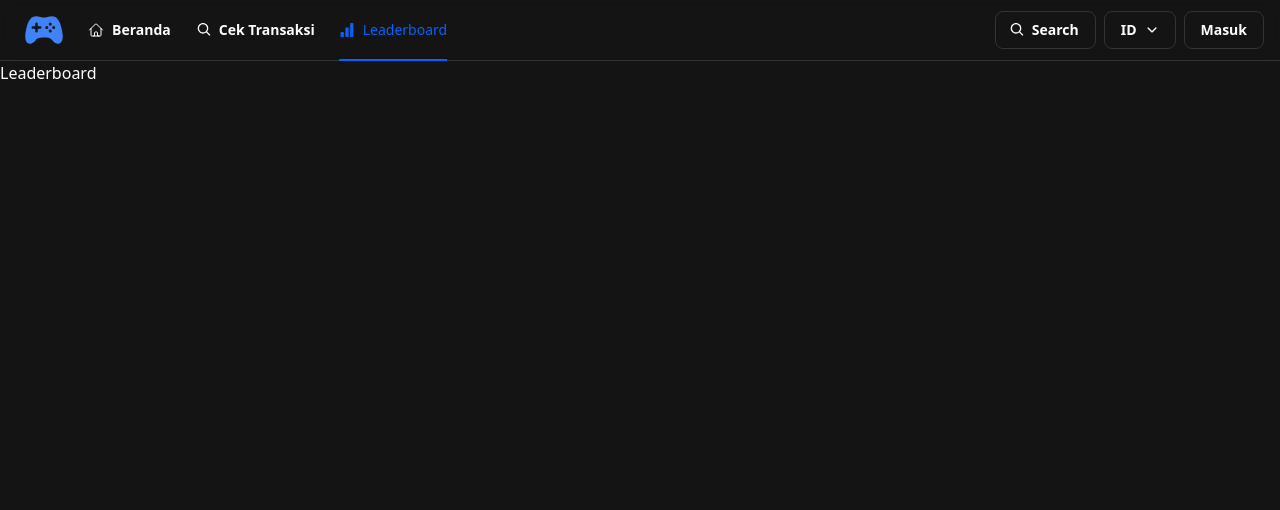
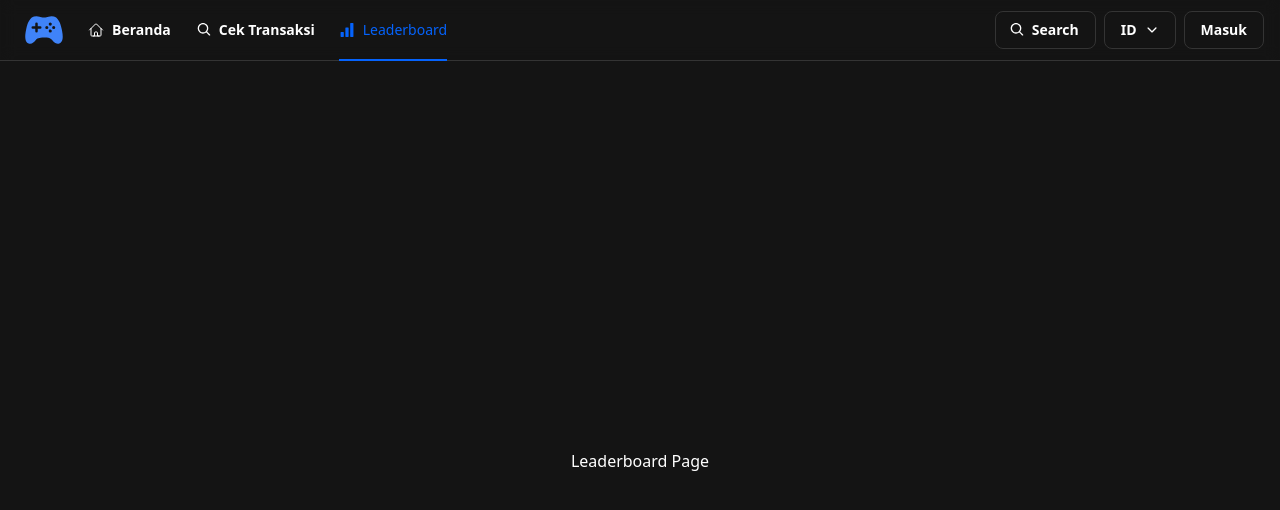
Before and after one commit to hassankary/game-voucher-website, a Next.js app: page /leaderboard in a window 1280 px wide. Shown: the top 510 px of the page. Built offline with nearby package versions, Linux system fonts and the light colour scheme; what tailwindcss-animated would draw is missing.

Commit message:
style: (pages)

```diff
--- a/src/app/(pages)/invoices/page.tsx
+++ b/src/app/(pages)/invoices/page.tsx
@@ -1,3 +1,7 @@
 export default function Invoices() {
-  return <div>Invoices</div>;
+  return (
+    <div className="flex justify-center items-center h-screen w-screen">
+      Invoices Page
+    </div>
+  );
 }
--- a/src/app/(pages)/leaderboard/page.tsx
+++ b/src/app/(pages)/leaderboard/page.tsx
@@ -1,3 +1,7 @@
 export default function Leaderboard() {
-    return <div>Leaderboard</div>;
-  }
+  return (
+    <div className="flex justify-center items-center h-screen w-screen">
+      Leaderboard Page
+    </div>
+  );
+}
```
